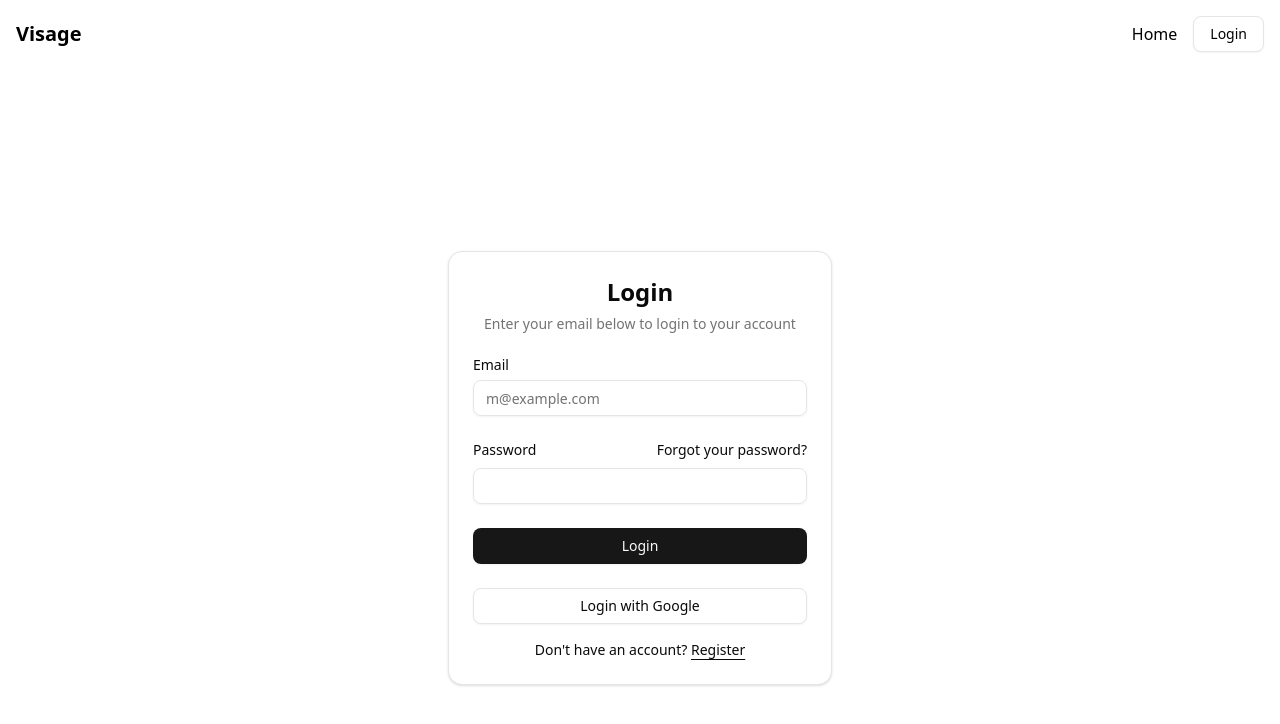
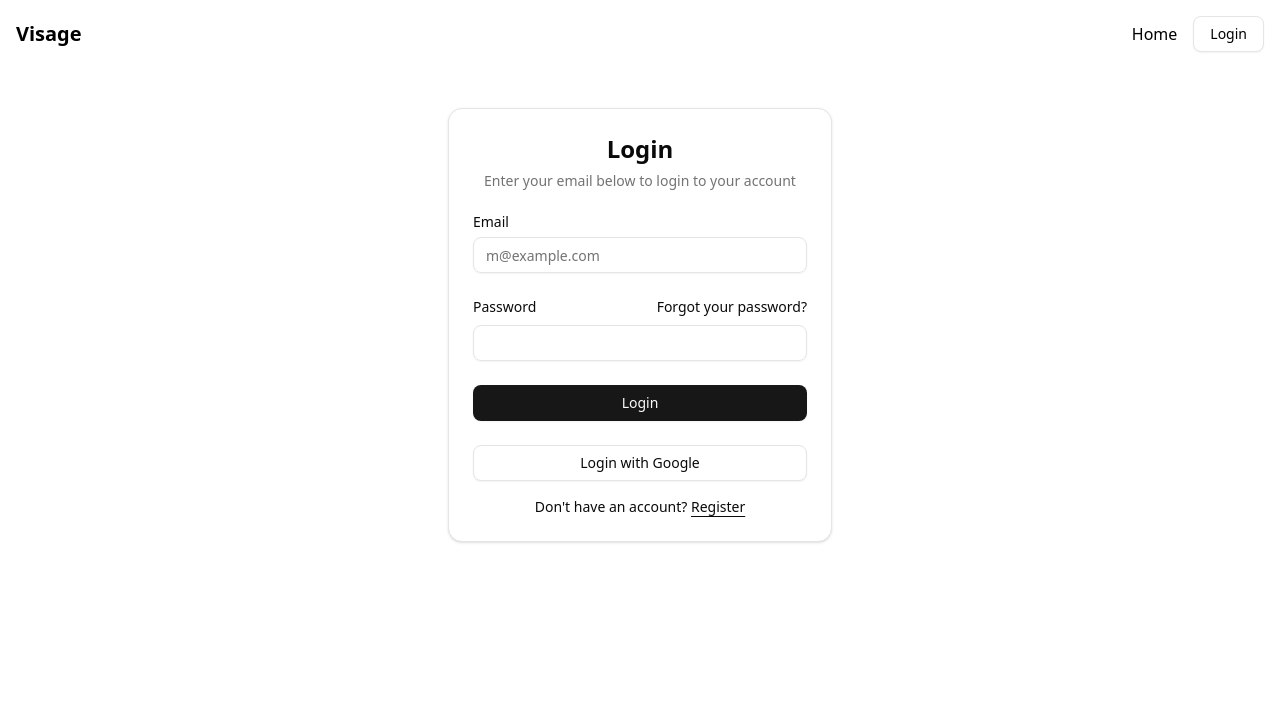
Before and after one commit to kennfeng/visageweb, a React (Vite) app: page /login in a window 1280 px wide. Shown: the top 724 px of the page. Built offline with nearby package versions, Linux system fonts and the light colour scheme.

Commit message:
Update Login and Register pages to use full height for better layout consistency

```diff
--- a/src/pages/Login.jsx
+++ b/src/pages/Login.jsx
@@ -2,7 +2,7 @@ import { LoginForm } from "@/components/ui/login-form"
 
 function Login() {
     return (
-        <div className="flex min-h-svh w-full items-center justify-center p-6 md:p-10">
+        <div className="flex h-full w-full items-center justify-center p-6 md:p-10">
           <div className="w-full max-w-sm">
             <LoginForm />
           </div>
--- a/src/pages/Register.jsx
+++ b/src/pages/Register.jsx
@@ -1,5 +1,4 @@
 import React, { useState } from "react";
-import { cn } from "@/lib/utils";
 import { Button } from "@/components/ui/button";
 import {
   Card,
@@ -45,7 +44,7 @@ function Register() {
   };
 
   return (
-    <div className="flex min-h-screen w-full items-center justify-center p-6 md:p-10">
+    <div className="flex h-full w-full items-center justify-center p-6 md:p-10">
       <div className="w-full max-w-sm">
         <Card>
           <CardHeader>
```
